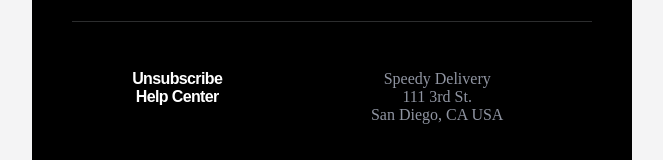
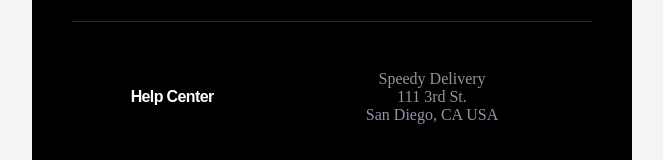
Before and after one commit to Raydominic/TransactionalEmail, a plain HTML site: page index.html in a window 1280 px wide. Shown: the part 1176-1336 px from the top of the page, without its empty margins (308-971 px from the left). Drawn offline with Linux system fonts and the light colour scheme.

Commit message:
Update index.html

```diff
--- a/index.html
+++ b/index.html
@@ -327,7 +327,7 @@
                                                     style=" padding:0px 0px 0px 0px;color: #ffffff; font-family: sans-serif; font-size: 16px; font-smoothing: always; font-style: normal; font-weight: 600; letter-spacing: -0.63px; line-height: 18px; mso-line-height-rule: exactly; text-decoration: none;">
 
                                                     <a href="#"
-                                                        style="text-decoration:none;color:#ffffff;">Unsubscribe</a>
+                                                        style="text-decoration:none;color:#ffffff;">&nbsp;</a>
                                                 </td>
                                                 <td align="center" style="color:#9095A2; padding:0px 0px 0px 0px;">
                                                     Speedy Delivery</td>
```
